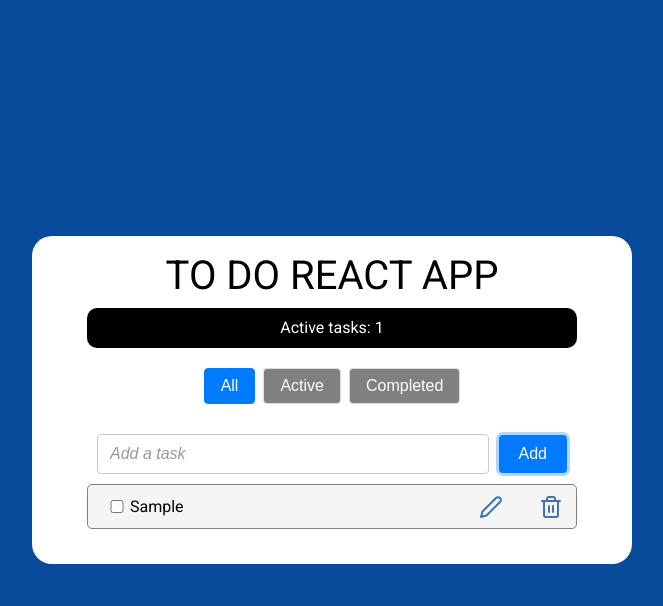
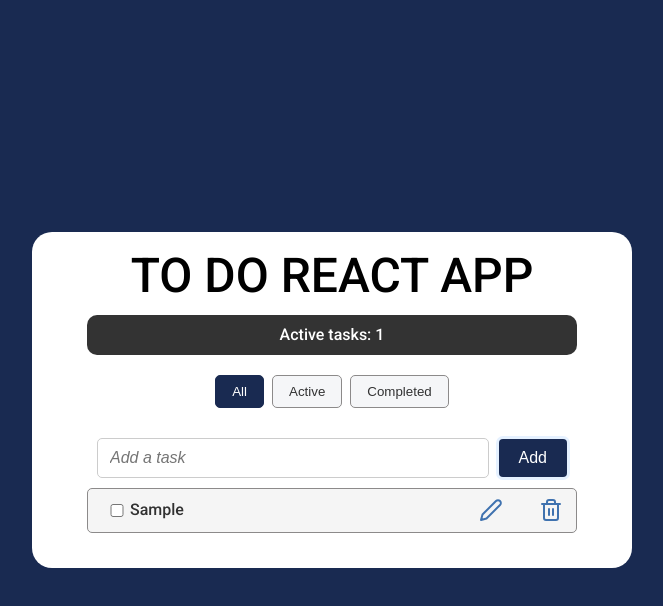
Before and after one commit to Yuliafire/todos-list, a React (Vite) app: page / in a window 1280 px wide. Both pictures are taken after typing "Sample" into the empty fields and a click on the button "Add". Shown: the top 606 px of the page, without its empty margins (308-971 px from the left). Built offline with nearby package versions, Linux system fonts and the light colour scheme.

Commit message:
style: add scss variables

```diff
--- a/src/main.tsx
+++ b/src/main.tsx
@@ -1,7 +1,7 @@
 import { StrictMode } from 'react';
 import { createRoot } from 'react-dom/client';
 import { App } from './views/app';
-import './styles/common.scss';
+import './styles/global.scss';
 import './styles/reset.scss';
 
 createRoot(document.getElementById('root')!).render(
--- /dev/null
+++ b/src/styles/_variables.scss
@@ -0,0 +1,25 @@
+@import url('https://fonts.googleapis.com/css2?family=Inter:wght@300;400;700&family=Roboto:wght@400;500&display=swap');
+
+$typography-header: 48px;
+$typography-text: 16px;
+$base-weight: 500;
+$primary-white: #ffffff;
+$button-background: rgba(206, 211, 220, 0.2);
+$primary-black: rgba(0, 0, 0, 0.8);
+$button-dark: #192a51;
+$btn-border:  1px solid #8c8a8aff;
+$label-border: 1px solid #ccc;
+$border-radius: 5px;
+$box-shadow: 0 0 0 3px rgba(0, 123, 255, 0.1);
+$btn-box-shadow: 0 0 0 2px rgba(0, 123, 255, 0.3);
+$disabled-button: rgba(89, 80, 121, 0.5);
+$transition: all 0.2s ease;
+$whitesmoke: whitesmoke;
+$font-family: 'Roboto', sans-serif;
+$opacity: 0.8;
+
+:root {
+    padding: 0;
+    font-family: $font-family;
+    font-weight: $base-weight;
+  }
--- a/src/styles/common.scss
+++ /dev/null
@@ -1,14 +0,0 @@
-@import url('https://fonts.googleapis.com/css2?family=Inter:wght@300;400;700&family=Roboto:wght@400;500&display=swap');
-
-body {
-  font:
-    16px/1.4 'Roboto',
-    sans-serif;
-  background: #094b9bff;
-  min-height: 100vh;
-  padding: 1rem;
-  box-sizing: border-box;
-  display: flex;
-  align-items: center;
-  justify-content: center;
-}
--- /dev/null
+++ b/src/styles/global.scss
@@ -0,0 +1,12 @@
+@use '../styles/variables' as *;
+
+body {
+  font: $font-family;
+  background: $button-dark;
+  min-height: 100vh;
+  padding: 1rem;
+  box-sizing: border-box;
+  display: flex;
+  align-items: center;
+  justify-content: center;
+}
--- a/src/views/app/index.module.scss
+++ b/src/views/app/index.module.scss
@@ -1,13 +1,15 @@
+@use '../../styles/variables' as *;
+
 .app {
   min-width: 600px;
-  background: #fff;
+  background: $primary-white;
   border-radius: 20px;
   padding: 20px 55px;
   box-sizing: border-box;
-  font-family: 'Roboto', sans-serif;
+  font-family: $font-family;
 
   &Title {
-    font-size: 40px;
+    font-size: $typography-header;
     margin-bottom: 0.3em;
     text-align: center;
   }
@@ -20,39 +22,40 @@
 
 .filters {
   display: flex;
+  justify-content: center;
   gap: 8px;
   margin-top: 20px;
   margin-bottom: 20px;
-  justify-content: center;
 
   button {
     padding: 8px 16px;
-    border: 1px solid #ddd;
-    background: grey;
-    border-radius: 4px;
+    border: $btn-border;
+    background: $button-background;
+    border-radius: $border-radius;
     cursor: pointer;
-    transition: all 0.2s ease;
-    color: white;
+    transition: $transition;
+    color: $primary-black;
 
     &:hover {
       scale: 1.1;
+      color: $primary-black;
     }
 
     &.active {
-      background: #007bff;
-      color: white;
-      border-color: #007bff;
+      background: $button-dark;
+      color: $primary-white;
+      border-color: $button-dark;
     }
   }
 }
+
 
 .activeTasksCount {
   display: block;
   text-align: center;
   font-size: 1rem;
-  background: black;
-  color: white;
+  background: $primary-black;
+  color: $primary-white;
   padding: 12px 10px;
   border-radius: 10px;
-
 }
--- a/src/views/components/AddTask/index.module.scss
+++ b/src/views/components/AddTask/index.module.scss
@@ -1,3 +1,5 @@
+@import '../../../styles/_variables.scss';
+
 .addTask {
   display: flex;
   gap: 10px;
@@ -5,7 +7,7 @@
   max-width: 600px;
   margin: 0 auto;
   padding: 10px;
-  font-family: 'Roboto', sans-serif;
+  font-family: $font-family;
 
   @media (max-width: 480px) {
     flex-direction: column;
@@ -16,20 +18,20 @@
     flex: 1;
     padding: 10px 12px;
     font-size: 16px;
-    border: 1px solid #ccc;
-    border-radius: 4px;
+    border: $label-border;
+    border-radius: $border-radius;
     outline: none;
     transition:
       border-color 0.2s ease,
       box-shadow 0.2s ease;
 
     &:focus {
-      border-color: #007bff;
-      box-shadow: 0 0 0 3px rgba(0, 123, 255, 0.1);
+      border-color: $button-dark;
+      box-shadow: $box-shadow;
     }
 
     &::placeholder {
-      color: #999;
+      color: $btn-border;
       font-style: italic;
     }
 
@@ -37,35 +39,31 @@
       width: 100%;
     }
   }
-}
 
-button {
+  &Button {
     padding: 10px 20px;
-  font-size: 16px;
-  font-weight: 500;
-  color: #fff;
-  background-color: #007bff;
+    font-size: $typography-text;
+    font-weight: $base-weight;
+    color: $primary-white;
+    background-color: $button-dark;
     border: none;
     border-radius: 4px;
     cursor: pointer;
-  transition: background-color 0.2s ease;
-
+    transition: all 0.3s ease;
     &:hover {
-    background-color: #0056b3;
+      scale: 1.05;
     }
-
     &:focus {
       outline: none;
-    box-shadow: 0 0 0 3px rgba(0, 123, 255, 0.3);
+      box-shadow: $box-shadow;
     }
-
     &:disabled {
-    background-color: #6c757d;
+      background-color: $disabled-button;
       cursor: not-allowed;
     }
-
     @media (max-width: 480px) {
       width: 100%;
       padding: 12px;
     }
   }
+}
--- a/src/views/components/AddTask/index.tsx
+++ b/src/views/components/AddTask/index.tsx
@@ -37,7 +37,7 @@ export const AddTask = ({ onAdd }: AddTaskProps) => {
         placeholder="Add a task"
         aria-label="Add a task"
       />
-      <button onClick={handleAddTask} type="submit">
+      <button className={styles.addTaskButton} onClick={handleAddTask} type="submit">
         Add
       </button>
     </div>
--- a/src/views/components/TaskItem/index.module.scss
+++ b/src/views/components/TaskItem/index.module.scss
@@ -1,21 +1,23 @@
+@use '../../../styles/variables' as *;
+
 .inputTaskItem {
   display: grid;
   grid-template-columns: 1fr 50px 50px;
   margin-bottom: 15px;
-  background: whitesmoke;
-  border: grey 1px solid;
-  border-radius: 5px;
+  background: $whitesmoke;
+  border: $btn-border;
+  border-radius: $border-radius;
   gap: 10px;
-  color: black;
-  font-family: 'Roboto', sans-serif;
+  color: $primary-black;
+  font-family: $font-family;
 
   &.completed {
-    background: #f8f9fa;
+    background: $whitesmoke;
 
     .inputTaskItemTitle {
       text-decoration: line-through;
-      color: #032a4dff;
-      opacity: 0.7;
+      color: $primary-black;
+      opacity: $opacity;
     }
   }
 
@@ -51,32 +53,32 @@
 .editButton {
   background-image: url('../../../assets/edit.svg');
   &:hover {
-    opacity: 0.8;
+    opacity: $opacity;
   }
   &:focus {
     outline: none;
-    box-shadow: 0 0 0 2px rgba(0, 123, 255, 0.3);
+    box-shadow: $btn-box-shadow;
   }
 }
 
 .saveButton {
   background-image: url('../../../assets/check.svg');
   &:hover {
-    opacity: 0.8;
+    opacity: $opacity;
   }
   &:focus {
     outline: none;
-    box-shadow: 0 0 0 2px rgba(0, 123, 255, 0.3);
+    box-shadow: $btn-box-shadow;
   }
 }
 
 .deleteButton {
   background-image: url('../../../assets/trash.svg');
   &:hover {
-    opacity: 0.8;
+    opacity: $opacity;
   }
   &:focus {
     outline: none;
-    box-shadow: 0 0 0 2px rgba(0, 123, 255, 0.3);
+    box-shadow: $btn-box-shadow;
   }
 }
```
Lines whose indentation alone changed are shown as unchanged.
